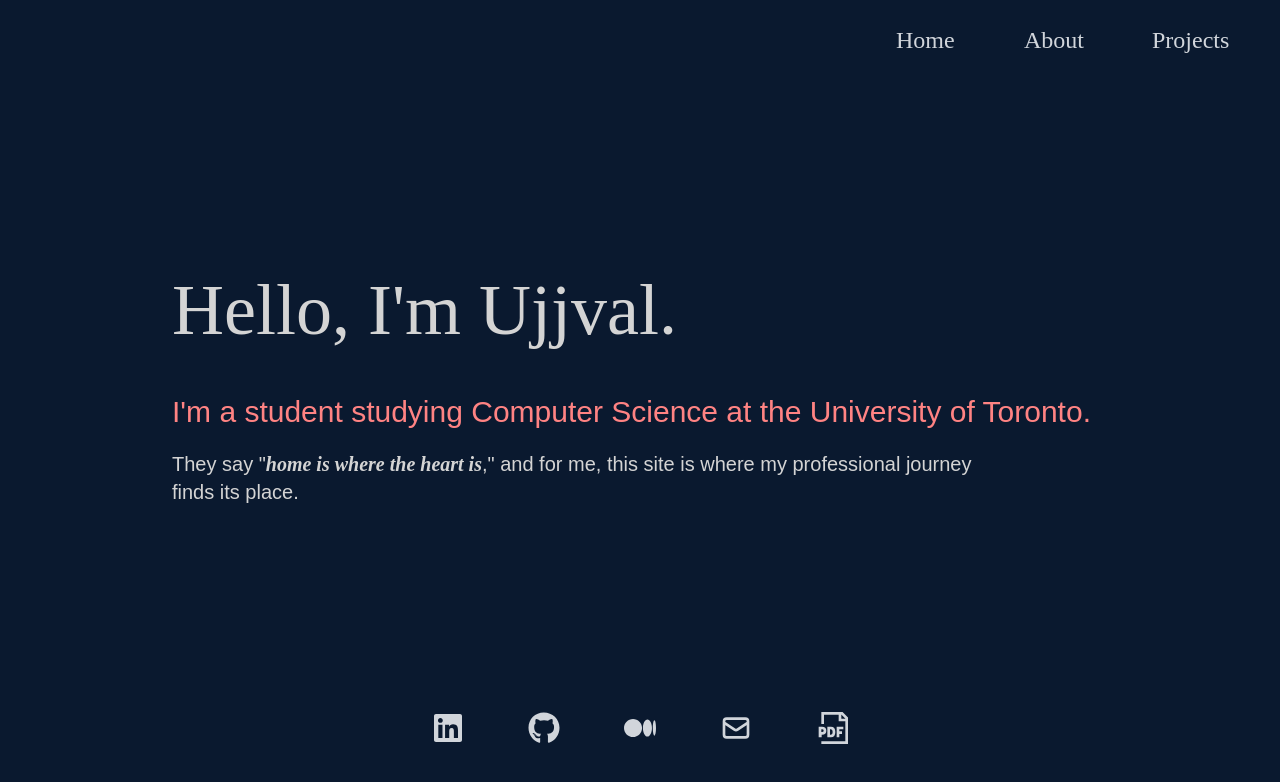
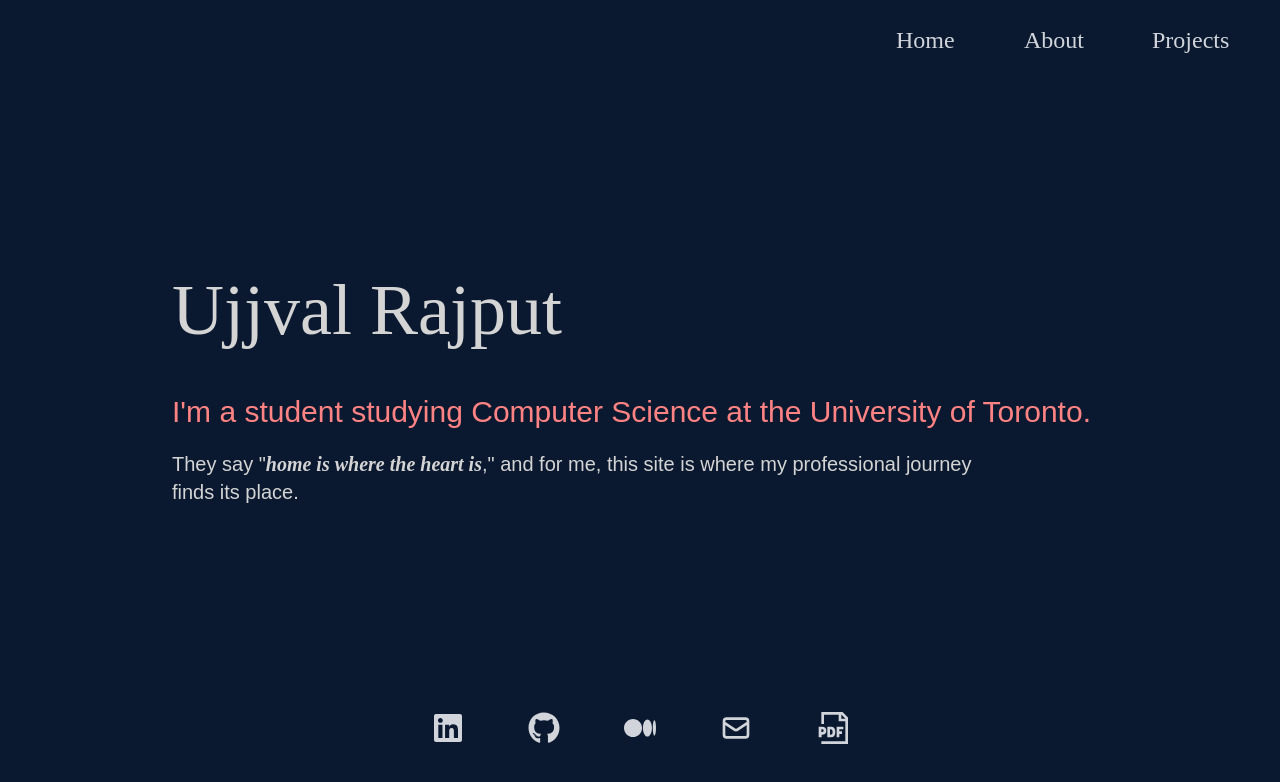
Before and after one commit to UjjvalRajput/personal-website, a React (Create React App) app: page / in a window 1280 px wide. Shown: the top 782 px of the page. Built offline with nearby package versions, Linux system fonts and the light colour scheme.

Commit message:
updates media links and resume

```diff
--- a/src/components/Home.jsx
+++ b/src/components/Home.jsx
@@ -5,8 +5,8 @@ const Home = () => {
     <div name='home' className='w-full h-screen bg-[#0a192f]'>
       {/* Container */}
       <div className='max-w-[1000px] mx-auto px-8 flex flex-col justify-center h-full'>
-        <h1 className='text-4xl sm:text-5xl md:text-6xl lg:text-7xl font-medium text-[#d4d4d4] font-Slab'>
-          Hello, I'm Ujjval.
+        <h1 className='text-5xl sm:text-5xl md:text-6xl lg:text-7xl font-medium text-[#d4d4d4] font-Slab'>
+          Ujjval Rajput
         </h1>
         <h2 className='pt-12 text-3xl sm:text-3xl md:text-3xl font-medium text-[#ff8383]'>
           I'm a student studying Computer Science at the University of Toronto.
--- a/src/components/Navbar.jsx
+++ b/src/components/Navbar.jsx
@@ -89,7 +89,7 @@ const Navbar = () => {
       {/* Mobile social icons */}
       {['/', '/about', '/projects'].includes(location.pathname) && (
         <div className='flex flex-col items-center mt-6 space-y-4'>
-          <a href='https://www.linkedin.com/in/ujjval-dr/' target='_blank' rel='noopener noreferrer' className='transition duration-300 transform hover:opacity-75'>
+          <a href='https://www.linkedin.com/in/UjjvalRajput' target='_blank' rel='noopener noreferrer' className='transition duration-300 transform hover:opacity-75'>
             <FaLinkedin size={40} />
           </a>
           <a href='https://github.com/UjjvalRajput' target='_blank' rel='noopener noreferrer' className='transition duration-300 transform hover:opacity-75'>
@@ -101,7 +101,7 @@ const Navbar = () => {
           <a href='mailto:ujjval.rajput@mail.utoronto.ca' className='transition duration-300 transform hover:opacity-75'>
             <HiOutlineMail size={40} />
           </a>
-          <a href={`${process.env.PUBLIC_URL}/UjjvalRajputResume.pdf`} target='_blank' rel='noopener noreferrer' className='transition duration-300 transform hover:opacity-75'>
+          <a href={`${process.env.PUBLIC_URL}/Ujjval-Rajput-Resume.pdf`} target='_blank' rel='noopener noreferrer' className='transition duration-300 transform hover:opacity-75'>
             <GrDocumentPdf size={40} />
           </a>
         </div>
@@ -114,7 +114,7 @@ const Navbar = () => {
             <li className='flex items-center justify-center w-20 h-20 bg-transparent rounded-md transition duration-300 transform hover:opacity-75'>
               <a
                 className='flex justify-center items-center w-full h-full text-gray-300'
-                href='https://www.linkedin.com/in/ujjval-dr/'
+                href='https://www.linkedin.com/in/UjjvalRajput'
                 target='_blank'
                 rel='noopener noreferrer'
               >
@@ -152,7 +152,7 @@ const Navbar = () => {
             <li className='flex items-center justify-center w-20 h-20 bg-transparent rounded-md transition duration-300 transform hover:opacity-75'>
               <a
                 className='flex justify-center items-center w-full h-full text-gray-300'
-                href={`${process.env.PUBLIC_URL}/UjjvalRajputResume.pdf`}
+                href={`${process.env.PUBLIC_URL}/Ujjval-Rajput-Resume.pdf`}
                 target='_blank'
                 rel='noopener noreferrer'
               >
```
